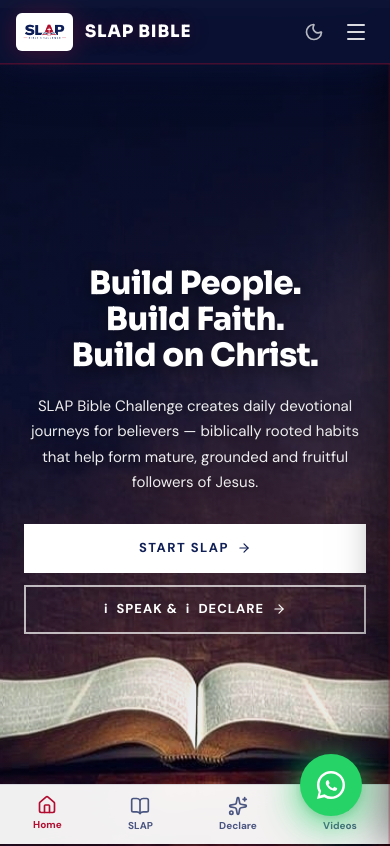
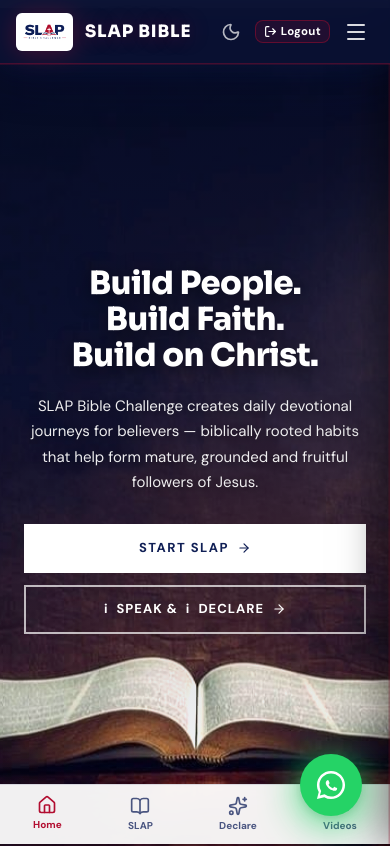
Before and after one commit to Anibe007/SLAP_BIBLE-PATTERN-CHALLENGE, a React (Vite) app in the folder web-client/: page / in a window 390 px wide. Shown: the top 846 px of the page. Built offline with nearby package versions, Linux system fonts and the light colour scheme; sample sign-in values are in the browser's storage.

Commit message:
fix(auth): ensure Logout icon and text are clearly visible and accessible across all responsive screen sizes

```diff
--- a/web-client/src/App.jsx
+++ b/web-client/src/App.jsx
@@ -394,7 +394,7 @@ function MainLayout() {
             {theme === 'dark' ? <Sun size={20} /> : <Moon size={20} />}
           </button>
 
-          {/* Desktop-only Auth Links */}
+          {/* Desktop-only Auth Navigation Links */}
           <div className="desktop-auth-links">
             {isAuthenticated ? (
               <>
@@ -406,20 +406,24 @@ function MainLayout() {
                     <ShieldCheck size={16} /> Admin
                   </NavLink>
                 )}
-                <button
-                  onClick={logout}
-                  className="logout-btn"
-                  title="Logout"
-                  aria-label="Logout"
-                >
-                  <LogOut size={15} />
-                  <span>Logout</span>
-                </button>
               </>
             ) : (
               <NavLink to="/auth" className="nav-link nav-cta" style={{ padding: '8px 20px' }}>Sign Up</NavLink>
             )}
           </div>
+
+          {/* Logout Button — Visible & accessible across all screen sizes */}
+          {isAuthenticated && (
+            <button
+              onClick={logout}
+              className="logout-btn header-logout-btn"
+              title="Logout"
+              aria-label="Logout"
+            >
+              <LogOut size={15} />
+              <span>Logout</span>
+            </button>
+          )}
 
           {/* Mobile Hamburger Toggle Button */}
           <button
@@ -438,16 +442,16 @@ function MainLayout() {
         onClick={() => setMobileMenuOpen(false)}
       />
       <div className={`drawer-panel ${mobileMenuOpen ? 'open' : ''}`}>
-        <NavLink to="/" end className="nav-link drawer-link">Home</NavLink>
-        <NavLink to="/about" className="nav-link drawer-link">About</NavLink>
-        <NavLink to="/mission" className="nav-link drawer-link">Mission &amp; Vision</NavLink>
-        <NavLink to="/get-involved" className="nav-link drawer-link">Get Involved</NavLink>
-        <NavLink to="/partner" className="nav-link drawer-link">Partner Together</NavLink>
-        <NavLink to="/products" className="nav-link drawer-link">Products</NavLink>
-        <NavLink to="/blog" className="nav-link drawer-link">Blog</NavLink>
-        <NavLink to="/contact" className="nav-link drawer-link">Contact</NavLink>
-        <NavLink to="/declare" className="nav-link drawer-link">iSPEAK &amp; iDECLARE</NavLink>
-        <NavLink to="/singing-bible" className="nav-link drawer-link" style={{ color: 'var(--brand-crimson)', fontWeight: '700' }}>
+        <NavLink to="/" end className="nav-link drawer-link" onClick={() => setMobileMenuOpen(false)}>Home</NavLink>
+        <NavLink to="/about" className="nav-link drawer-link" onClick={() => setMobileMenuOpen(false)}>About</NavLink>
+        <NavLink to="/mission" className="nav-link drawer-link" onClick={() => setMobileMenuOpen(false)}>Mission &amp; Vision</NavLink>
+        <NavLink to="/get-involved" className="nav-link drawer-link" onClick={() => setMobileMenuOpen(false)}>Get Involved</NavLink>
+        <NavLink to="/partner" className="nav-link drawer-link" onClick={() => setMobileMenuOpen(false)}>Partner Together</NavLink>
+        <NavLink to="/products" className="nav-link drawer-link" onClick={() => setMobileMenuOpen(false)}>Products</NavLink>
+        <NavLink to="/blog" className="nav-link drawer-link" onClick={() => setMobileMenuOpen(false)}>Blog</NavLink>
+        <NavLink to="/contact" className="nav-link drawer-link" onClick={() => setMobileMenuOpen(false)}>Contact</NavLink>
+        <NavLink to="/declare" className="nav-link drawer-link" onClick={() => setMobileMenuOpen(false)}>iSPEAK &amp; iDECLARE</NavLink>
+        <NavLink to="/singing-bible" className="nav-link drawer-link" style={{ color: 'var(--brand-crimson)', fontWeight: '700' }} onClick={() => setMobileMenuOpen(false)}>
           <Music size={15} style={{ display: 'inline', verticalAlign: 'middle', marginRight: '6px' }} />🎵 Singing Bible
         </NavLink>
         <NavLink to="/videos" className="nav-link drawer-link" onClick={() => setMobileMenuOpen(false)}>Video Library</NavLink>
@@ -460,13 +464,21 @@ function MainLayout() {
         <div className="drawer-auth-section">
           {isAuthenticated ? (
             <>
-              <NavLink to="/dashboard" className="nav-link" style={{ color: 'var(--brand-crimson)', fontWeight: 'bold', fontSize: '16px', padding: '14px 0', display: 'block' }}>Dashboard</NavLink>
-              <button className="btn-secondary" onClick={() => { logout(); setMobileMenuOpen(false); }} style={{ marginTop: '16px', width: '100%', display: 'flex', alignItems: 'center', justifyContent: 'center', gap: '8px' }}>
-                <LogOut size={16} /> Logout
+              <NavLink to="/dashboard" className="nav-link" onClick={() => setMobileMenuOpen(false)} style={{ color: 'var(--brand-crimson)', fontWeight: 'bold', fontSize: '16px', padding: '14px 0', display: 'flex', alignItems: 'center', gap: '8px' }}>
+                <User size={18} /> Dashboard
+              </NavLink>
+              <button
+                className="drawer-logout-btn"
+                onClick={() => { logout(); setMobileMenuOpen(false); }}
+                title="Logout"
+                aria-label="Logout"
+              >
+                <LogOut size={17} />
+                <span>Logout</span>
               </button>
             </>
           ) : (
-            <NavLink to="/auth" className="drawer-cta">
+            <NavLink to="/auth" className="drawer-cta" onClick={() => setMobileMenuOpen(false)}>
               Sign In / Register
             </NavLink>
           )}
--- a/web-client/src/index.css
+++ b/web-client/src/index.css
@@ -703,7 +703,8 @@ button {
 .header-actions {
   display: flex;
   align-items: center;
-  gap: var(--spacing-xs);
+  gap: 8px;
+  flex-shrink: 0;
 }
 
 .theme-toggle-btn {
@@ -744,25 +745,71 @@ button {
 }
 
 .logout-btn {
-  background: none;
-  border: 1px solid rgba(255, 255, 255, 0.2);
-  color: rgba(255, 255, 255, 0.85);
+  background: rgba(178, 13, 48, 0.14);
+  border: 1px solid rgba(178, 13, 48, 0.45);
+  color: #ffffff;
   cursor: pointer;
   display: inline-flex;
   align-items: center;
+  justify-content: center;
   gap: 6px;
   padding: 6px 14px;
-  border-radius: 6px;
+  border-radius: 8px;
   font-size: 13px;
-  font-weight: 600;
+  font-weight: 700;
+  letter-spacing: 0.3px;
+  white-space: nowrap;
+  flex-shrink: 0;
+  line-height: 1;
   transition: all 0.2s ease;
 }
 
 .logout-btn:hover {
   color: #ffffff;
   border-color: var(--brand-crimson);
-  background: rgba(178, 13, 48, 0.2);
-  box-shadow: 0 0 12px rgba(178, 13, 48, 0.25);
+  background: var(--brand-crimson);
+  box-shadow: 0 0 16px rgba(178, 13, 48, 0.45);
+  transform: translateY(-1px);
+}
+
+.logout-btn svg {
+  flex-shrink: 0;
+  stroke-width: 2.2px;
+  color: currentColor;
+}
+
+.drawer-logout-btn {
+  width: 100%;
+  margin-top: 14px;
+  padding: 13px 20px;
+  display: flex;
+  align-items: center;
+  justify-content: center;
+  gap: 10px;
+  background: rgba(178, 13, 48, 0.18);
+  border: 1.5px solid var(--brand-crimson);
+  color: #ffffff !important;
+  border-radius: 10px;
+  font-size: 15px;
+  font-weight: 700;
+  letter-spacing: 0.5px;
+  cursor: pointer;
+  box-shadow: 0 4px 18px rgba(178, 13, 48, 0.25);
+  transition: all 0.2s ease;
+}
+
+.drawer-logout-btn:hover,
+.drawer-logout-btn:active {
+  background: var(--brand-crimson);
+  color: #ffffff !important;
+  box-shadow: 0 6px 24px rgba(178, 13, 48, 0.5);
+  transform: translateY(-1px);
+}
+
+.drawer-logout-btn svg {
+  flex-shrink: 0;
+  color: #ffffff;
+  stroke-width: 2.2px;
 }
 
 .mobile-menu-btn {
@@ -3515,10 +3562,33 @@ select:focus {
   .page-header h1 {
     font-size: clamp(1.75rem, 6vw, 2.25rem);
   }
+
+  /* Header Logout Button on mobile screens */
+  .logout-btn {
+    padding: 5px 10px;
+    font-size: 12px;
+    gap: 5px;
+  }
+
+  .logout-btn svg {
+    width: 14px;
+    height: 14px;
+  }
 }
 
 /* ─── Compact Mobile Phones (max-width: 420px) ─── */
 @media (max-width: 420px) {
+  .logout-btn {
+    padding: 4px 8px;
+    font-size: 11.5px;
+    gap: 4px;
+  }
+
+  .logout-btn svg {
+    width: 13px;
+    height: 13px;
+  }
+
   .logo-text {
     font-size: 17px;
     letter-spacing: 0.8px;
```
